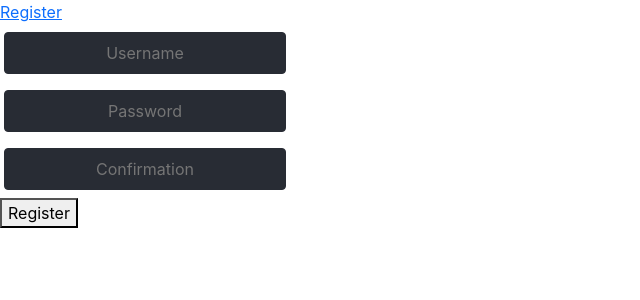
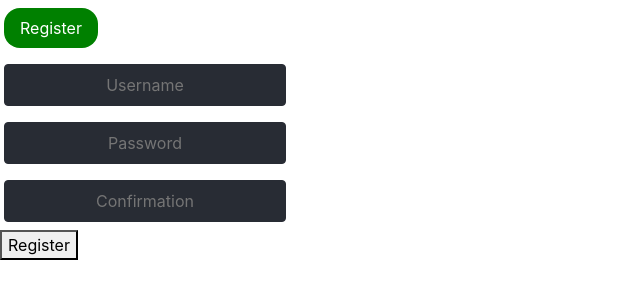
Before and after one commit to LegendaryAKx3/TODO-Titan, a Flask app: page /register in a window 1280 px wide. Shown: the top 300 px of the page, without its empty margins (0-640 px from the left). Run offline with Flask 3, Linux system fonts and the light colour scheme; some libraries are stand-ins or nearby versions.

Commit message:
Style register button

```diff
--- a/static/main.css
+++ b/static/main.css
@@ -36,7 +36,7 @@ body {
     color: white;
 }
 
-#login-btn {
+.green-btn {
     margin: 0.5rem 0.25rem;
     padding: 0.5rem 1rem;
     font-size: 1rem;
@@ -49,7 +49,7 @@ body {
     cursor: pointer;
 }
 
-#login-btn:hover {
+.green-btn:hover {
     background-color: #5c9c69;
 }
 
--- a/templates/layout.html
+++ b/templates/layout.html
@@ -27,7 +27,9 @@
             <button type="submit" id="logout-btn">Log Out</button>
         </form>
         {% else %}
-        <a href="/register">Register</a>
+        <form action="/register" method="get">
+            <button type="submit" class="green-btn">Register</button>
+        </form>
         {% endif %}
     </div>
     <div class="body">
```
